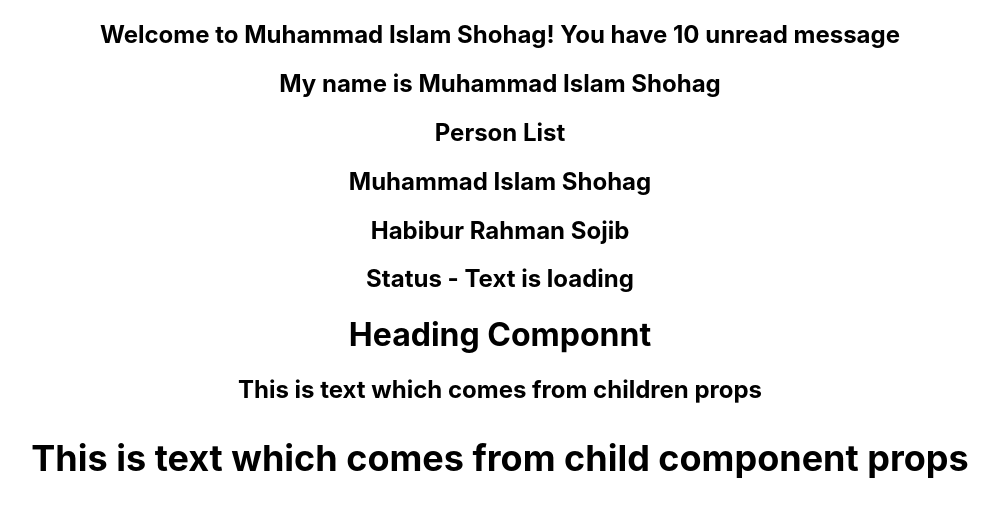
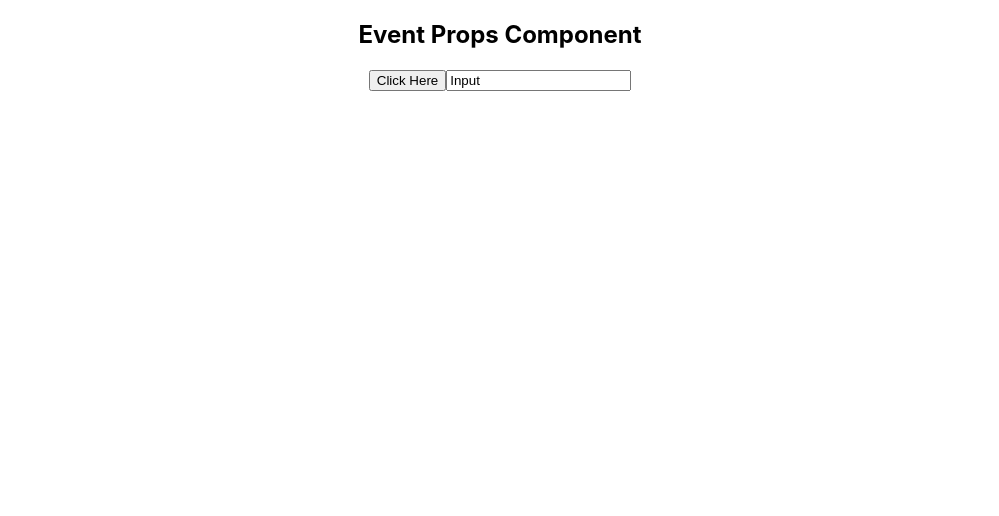
Before and after one commit to MuhammadShohagIslam/React-TypeScript, a React (Create React App) app: page / in a window 1280 px wide. Shown: the top 516 px of the page, without its empty margins (140-1139 px from the left). Built offline with nearby package versions, Linux system fonts and the light colour scheme.

Commit message:
Event Props

```diff
--- a/src/App.tsx
+++ b/src/App.tsx
@@ -1,12 +1,14 @@
 import React from "react";
 import "./App.css";
-import Main from "./components/TypingProps/Main";
+// import Main from "./components/TypingProps/Main";
+import Main from './components/EventProps/Main'
 
 
 function App() {
     return (
         <div className="App">
-            <Main />
+            {/* <Main /> */}
+            <Main/>
         </div>
     );
 }
--- /dev/null
+++ b/src/components/EventProps/EventProps.tsx
@@ -0,0 +1,14 @@
+type ButtonEventProps = {
+    value: string,
+    handleClick: (event:React.MouseEvent<HTMLButtonElement>, id:number) => void
+}
+
+const EventProps = (props:ButtonEventProps) => {
+    return (
+        <>
+            <button onClick={(event)=>props.handleClick(event,1)} >{props.value}</button>
+        </>
+    );
+}
+
+export default EventProps;
--- /dev/null
+++ b/src/components/EventProps/InputEvent.tsx
@@ -0,0 +1,14 @@
+type InputEventProps = {
+    value: string,
+    changeHandler: (event:React.ChangeEvent<HTMLInputElement>) => void
+}
+
+const InputEvent = (props:InputEventProps) => {
+    return (
+        <>
+            <input value={props.value} onChange={props.changeHandler}/>
+        </>
+    );
+}
+
+export default InputEvent;
--- /dev/null
+++ b/src/components/EventProps/Main.tsx
@@ -0,0 +1,28 @@
+import { useState } from "react";
+import EventProps from "./EventProps";
+import InputEvent from "./InputEvent";
+
+const Main = () => {
+    const [inputValue, setInputValue] = useState("Input");
+
+    const handleClick = (
+        event: React.MouseEvent<HTMLButtonElement>,
+        id: number
+    ) => {
+        console.log(event, id);
+    };
+
+    const changeHandler = (event: React.ChangeEvent<HTMLInputElement>) => {
+        setInputValue(event.target.value);
+        console.log(inputValue);
+    };
+    return (
+        <>
+            <h2>Event Props Component</h2>
+            <EventProps value="Click Here" handleClick={handleClick} />
+            <InputEvent value={inputValue} changeHandler={changeHandler} />
+        </>
+    );
+};
+
+export default Main;
```
